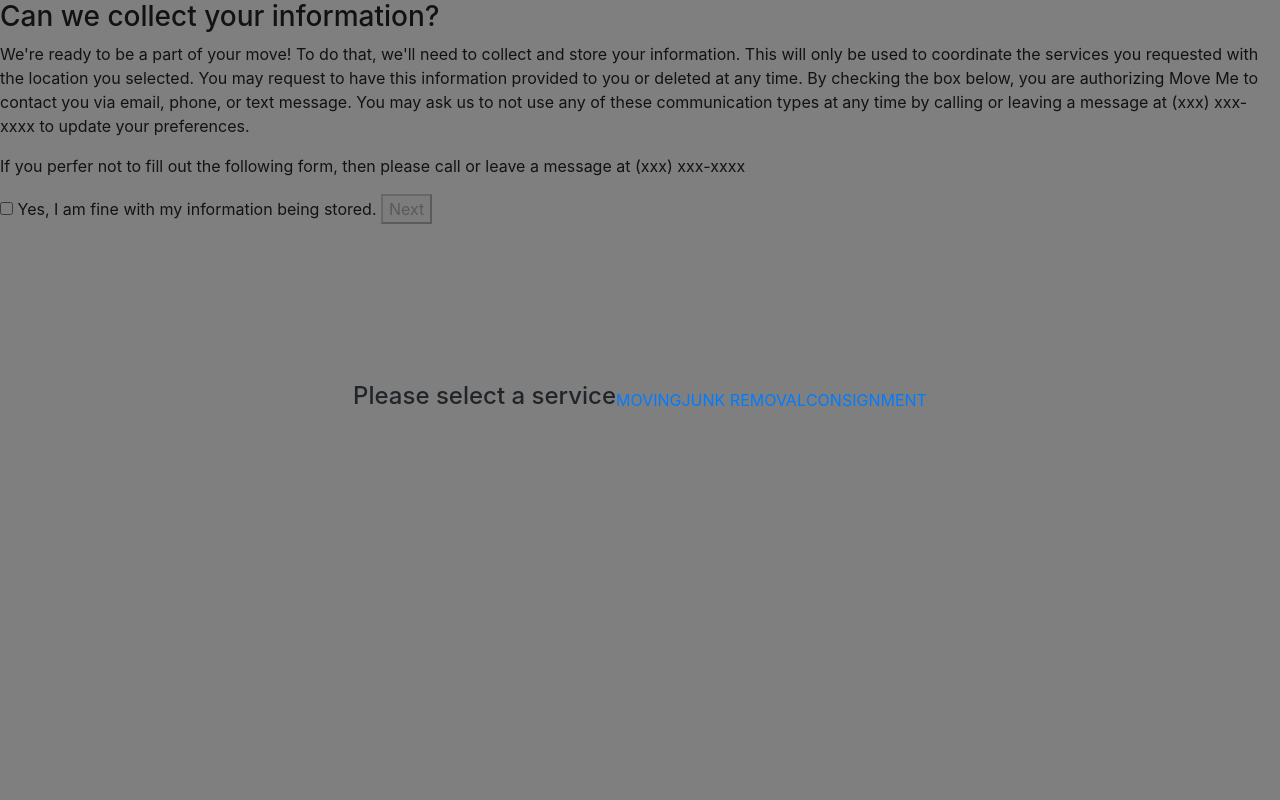
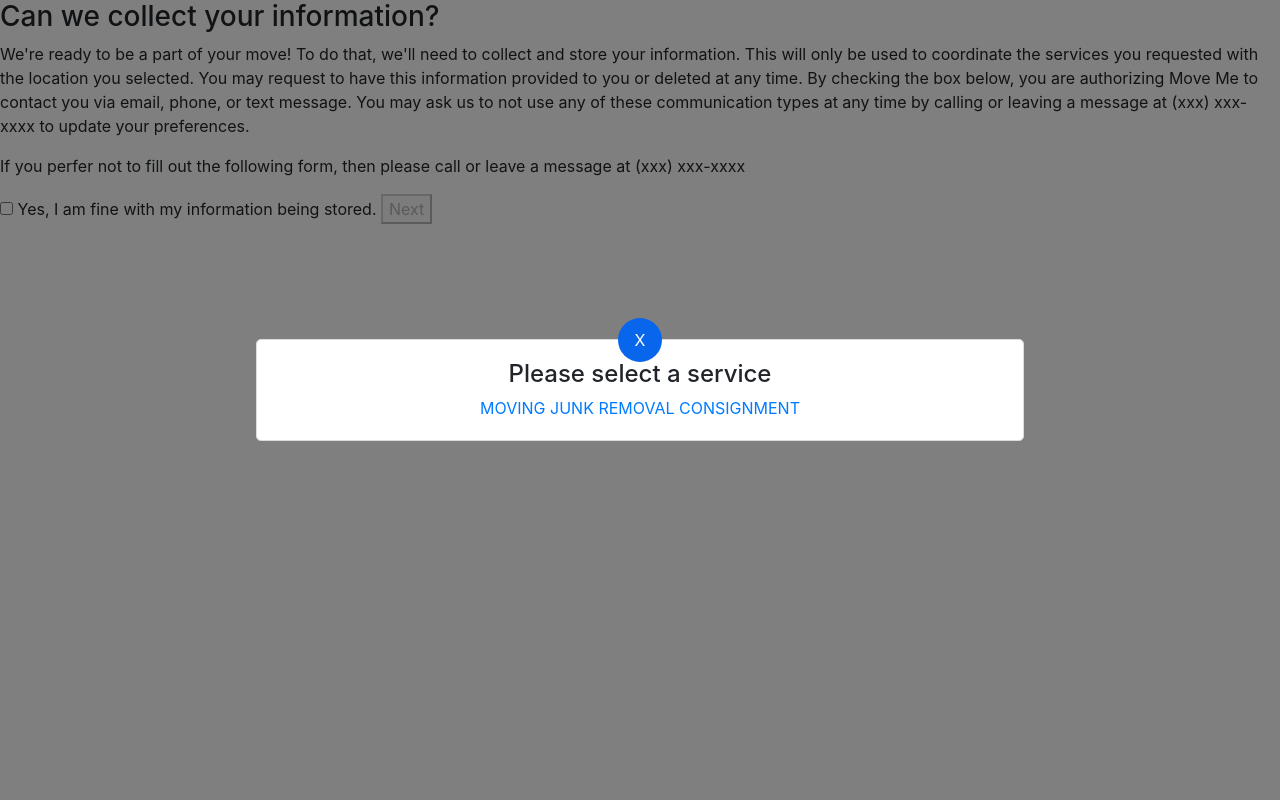
Before and after one commit to CoopCoopHolm/MoveMe_Website_Django, a Django app: page /consent in a window 1280 px wide. Run offline with Django 3.2, Linux system fonts and the light colour scheme; some libraries are stand-ins or nearby versions.

Commit message:
legal page updates

```diff
--- a/main/static/css/legal.css
+++ b/main/static/css/legal.css
@@ -15,3 +15,32 @@
     padding: 20px;
     z-index: 9999;
 }
+
+.modal-content {
+    display: flex;
+    width: 100%;
+    max-width: 768px;
+    position: relative;
+    background: #fff;
+    border: 1px solid #dbdbdb;
+    padding: 20px;
+    margin-bottom: 20px;
+    align-items: center;
+}
+
+.close-button {
+    width: 44px;
+    height: 44px;
+    border-radius: 50%;
+    display: block;
+    position: absolute;
+    z-index: 100;
+    border: 0;
+    color: white;
+    cursor: pointer;
+    top: -22px;
+    left: 50%;
+    -webkit-transform: translate(-50%,0);
+    transform: translate(-50%,0);
+    background-color: #0866ec;
+}
--- a/main/templates/legal.html
+++ b/main/templates/legal.html
@@ -1,5 +1,6 @@
 <!DOCTYPE html>
 <html lang="en">
+
 <head>
     <meta charset="UTF-8">
     <meta http-equiv="X-UA-Compatible" content="IE=edge">
@@ -11,15 +12,25 @@
     <link rel="stylesheet" href="{% static 'css/legal.css' %}">
     <script src="{% static 'js/legal.js' %}"></script>
 </head>
+
 <body>
     <div class="service-modal">
+        <div class="modal-content">
+            <button class="close-button">X</button>
             <h4>Please select a service</h4>
+            <div>
                 <a href="#">MOVING</a>
                 <a href="#">JUNK REMOVAL</a>
                 <a href="#">CONSIGNMENT</a>
             </div>
+        </div>
+    </div>
     <h3>Can we collect your information?</h3>
-    <p>We're ready to be a part of your move! To do that, we'll need to collect and store your information. This will only be used to coordinate the services you requested with the location you selected. You may request to have this information provided to you or deleted at any time. By checking the box below, you are authorizing Move Me to contact you via email, phone, or text message. You may ask us to not use any of these communication types at any time by calling or leaving a message at (xxx) xxx-xxxx to update your preferences.
+    <p>We're ready to be a part of your move! To do that, we'll need to collect and store your information. This will
+        only be used to coordinate the services you requested with the location you selected. You may request to have
+        this information provided to you or deleted at any time. By checking the box below, you are authorizing Move Me
+        to contact you via email, phone, or text message. You may ask us to not use any of these communication types at
+        any time by calling or leaving a message at (xxx) xxx-xxxx to update your preferences.
     </p>
     <p>If you perfer not to fill out the following form, then please call or leave a message at (xxx) xxx-xxxx</p>
     <input type="checkbox" name="consent" id="consent" onclick="info_consent(this)">
```
Lines whose indentation alone changed are shown as unchanged.
